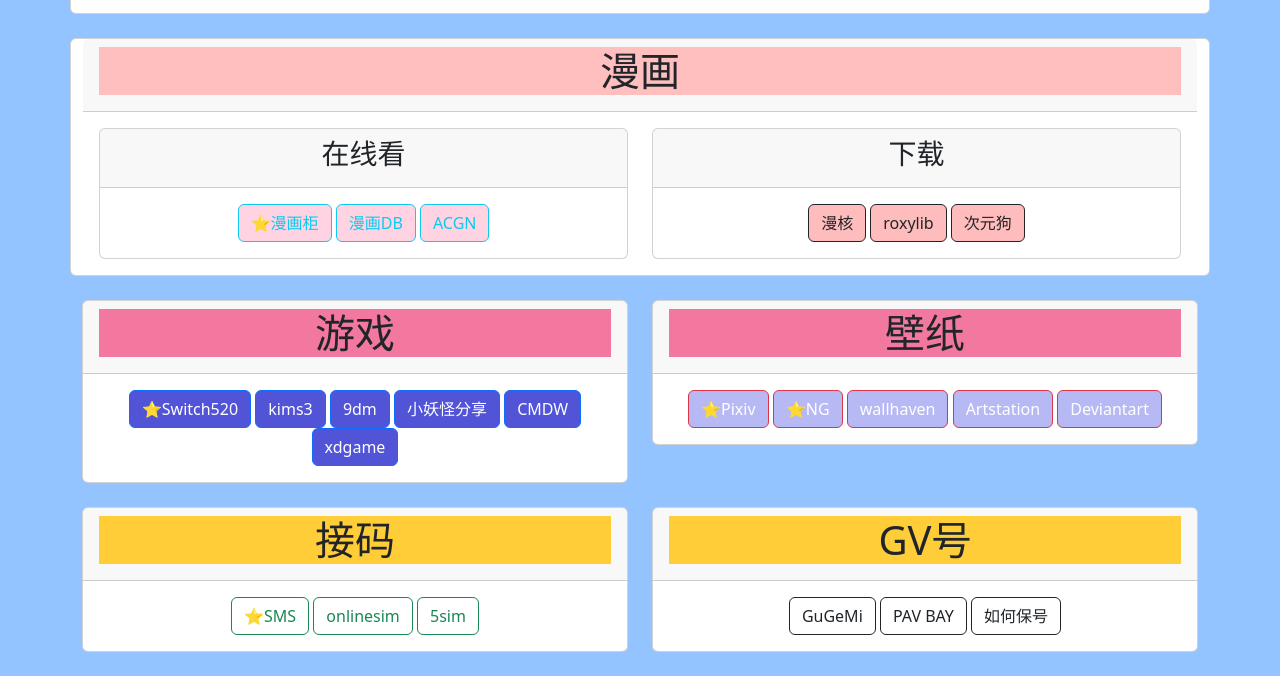
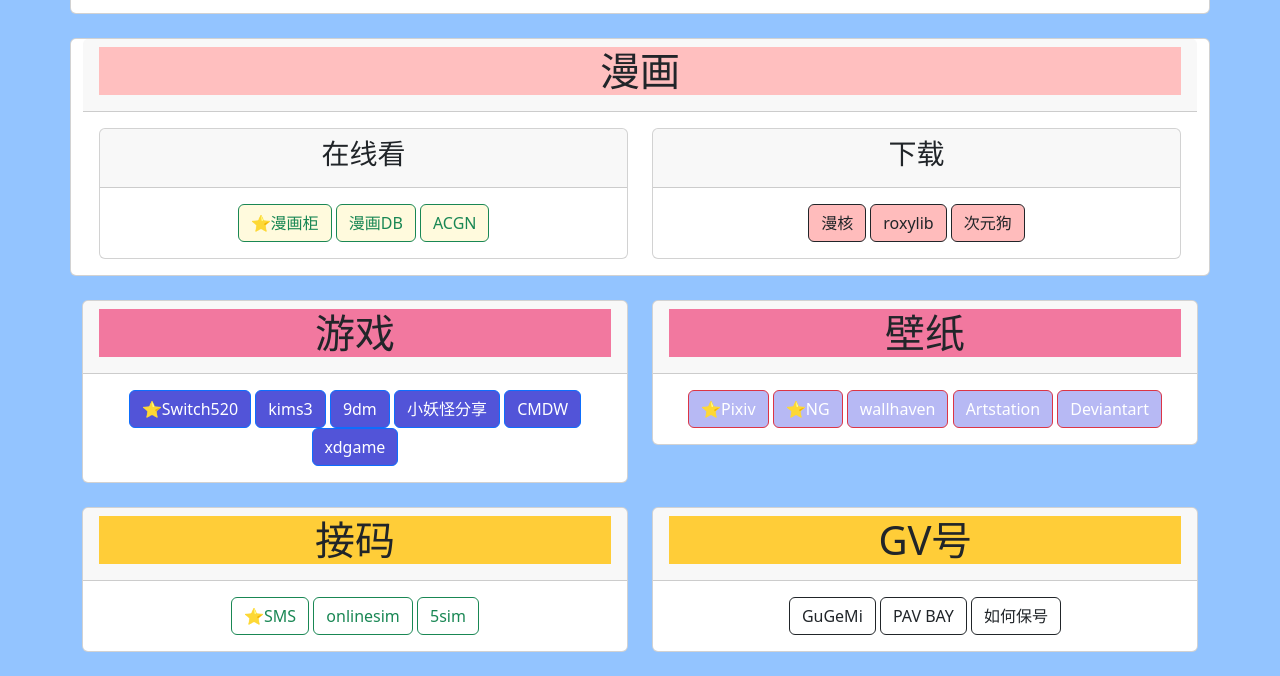
Before and after one commit to Laura-Timothy/CeciliaHansenNot-R18, a plain HTML site: page index.html in a window 1280 px wide. Shown: the part 779-1455 px from the top of the page. Drawn offline with nearby package versions, Linux system fonts and the light colour scheme.

Commit message:
Update index.html

```diff
--- a/index.html
+++ b/index.html
@@ -163,9 +163,9 @@
                                 </div>
                                 <div class="card-body text-center">
 
-                                    <a style="background-color: #FFD3E1;" class="btn btn-outline-info" href="https://www.manhuagui.com/" target="_blank" role="button">⭐️漫画柜</a>
-                                    <a style="background-color: #FFD3E1;" class="btn btn-outline-info" href="https://www.manhuadb.com/" target="_blank" role="button">漫画DB</a>
-                                    <a style="background-color: #FFD3E1;" class="btn btn-outline-info" href="https://comic.acgn.cc/" target="_blank" role="button">ACGN</a>
+                                    <a style="background-color: #FFFADD;" class="btn btn-outline-success" href="https://www.manhuagui.com/" target="_blank" role="button">⭐️漫画柜</a>
+                                    <a style="background-color: #FFFADD;" class="btn btn-outline-success" href="https://www.manhuadb.com/" target="_blank" role="button">漫画DB</a>
+                                    <a style="background-color: #FFFADD;" class="btn btn-outline-success" href="https://comic.acgn.cc/" target="_blank" role="button">ACGN</a>
 
                                 </div>
                             </div>
```
